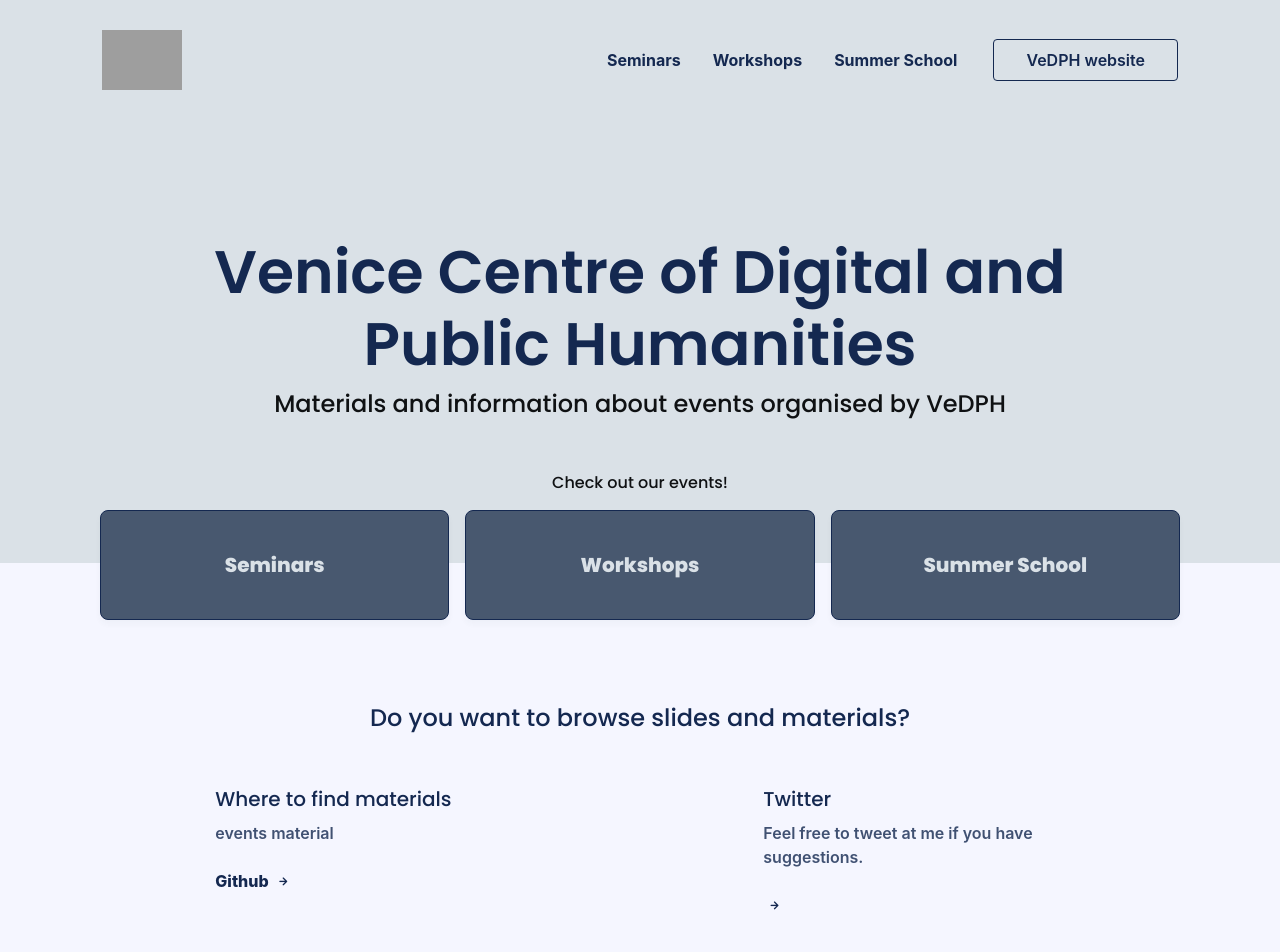
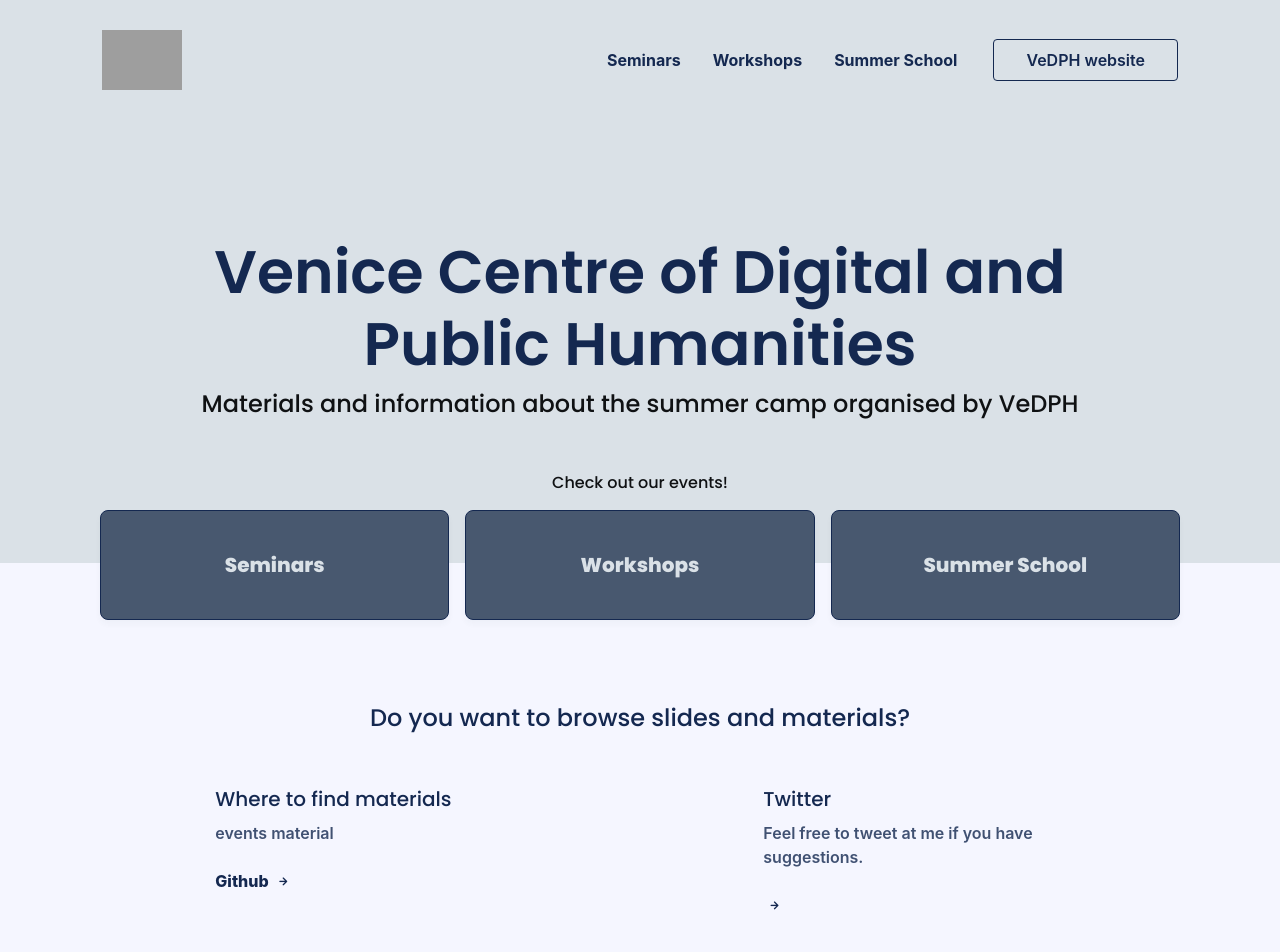
Before and after one commit to vedph/summercamp, a Jekyll site: the page built from index.html, in a window 1280 px wide. Shown: the top 952 px of the page. Built offline with Jekyll 4.4.1, drawn with Linux system fonts in a browser that asks for light colours; nearby versions of some CDN libraries; some web fonts are replaced; grey boxes are pictures that could not be loaded.

Commit message:
Cong changes

```diff
--- a/_config.yml
+++ b/_config.yml
@@ -18,9 +18,9 @@
 # You can create any custom variable you would like, and they will be accessible
 # in the templates via {{ site.myvariable }}.
 
-title: VeDPH - events
+title: VeDPH - Summer Camp
 description:
-baseurl: /events # the subpath of your site, e.g. /support
+baseurl: /summercamp # the subpath of your site, e.g. /support
 permalink: /:categories/:title
 
 # Let's show posts with date in the future too
@@ -29,7 +29,7 @@
 brand_logo: logo.png
 brand_name: VeDPH
 header: Venice Centre of Digital and Public Humanities
-subheader: Materials and information about events organised by VeDPH
+subheader: Materials and information about the summer camp organised by VeDPH
 
 # Social Links
 twitter_username: venicedph
```
